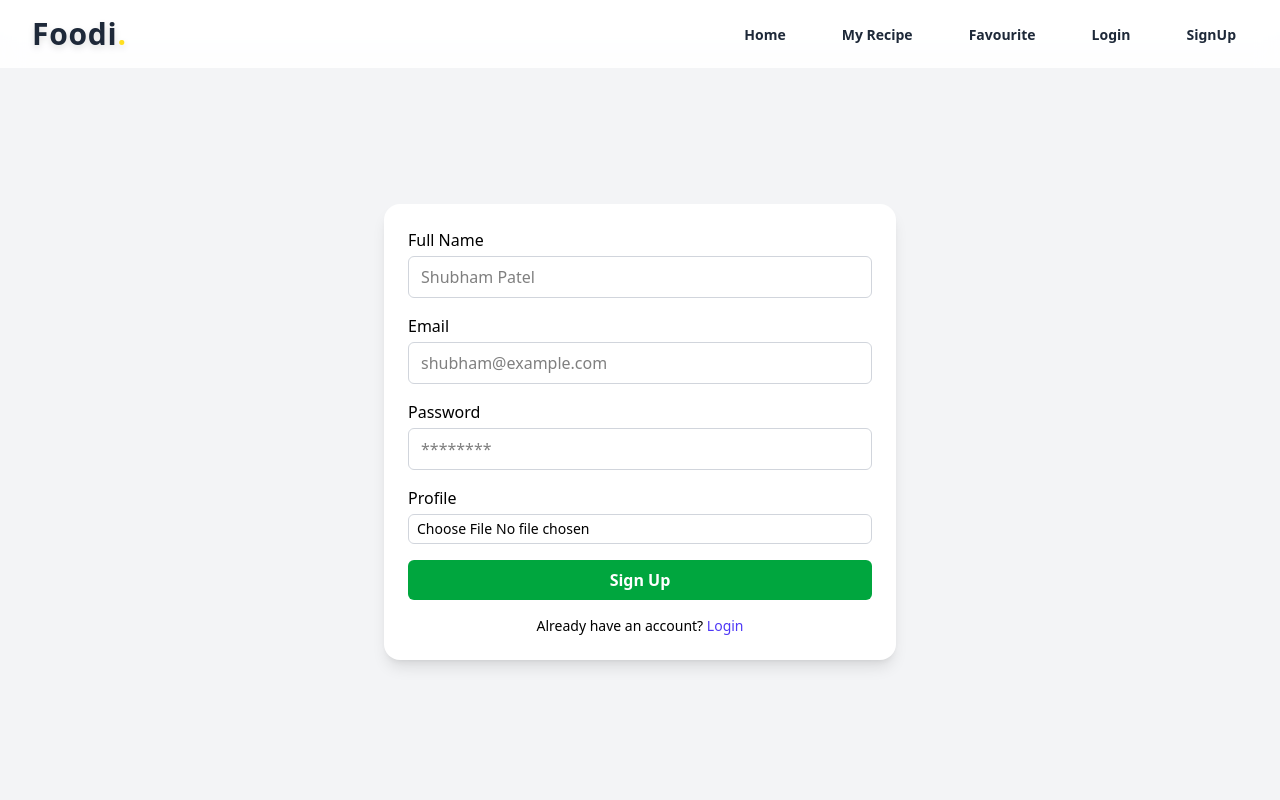
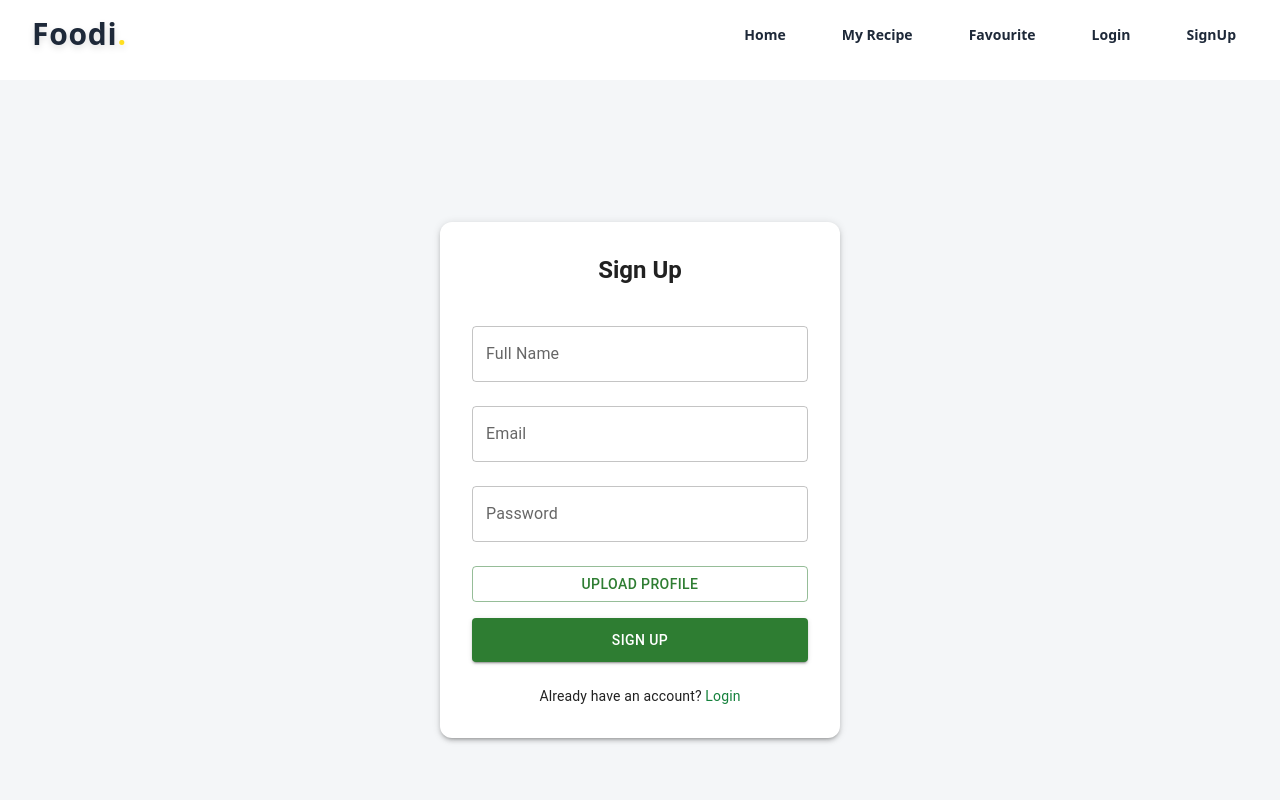
Before and after one commit to 04Shubhampatil/MERN-Foodi-App, a React app in the folder frontend/: page /signup in a window 1280 px wide. Shown: the top 800 px of the page. Built offline with nearby package versions, Linux system fonts and the light colour scheme; the HTML template or start-up script is replaced by a standard one.

Commit message:
auth
Signed-off-by: 04Shubhampatil <04Shubhampatil>

```diff
--- a/frontend/src/components/auth/Login.jsx
+++ b/frontend/src/components/auth/Login.jsx
@@ -1,20 +1,28 @@
 import React, { useState } from "react";
-import { Link } from "react-router-dom";
+import { Link, useNavigate } from "react-router-dom";
 import axios from "axios";
 import { setLoading, setUser } from "../../redux/auth.js";
 import { useDispatch, useSelector } from "react-redux";
-import { Loader2 } from "lucide-react";
 import toast, { Toaster } from "react-hot-toast";
-import { useNavigate } from "react-router-dom";
+
+// ✅ MUI Components
+import {
+  Box,
+  Button,
+  TextField,
+  Typography,
+  Paper,
+  CircularProgress,
+} from "@mui/material";
 
 function Login() {
   const [input, setInput] = useState({
     email: "",
     password: "",
   });
+
   const dispatch = useDispatch();
   const { loading } = useSelector((store) => store.auth);
-
   const navigate = useNavigate();
 
   const changeEventHandler = (e) => {
@@ -36,25 +44,20 @@ function Login() {
           withCredentials: true,
         }
       );
-      console.log(res.data); // Log the actual response data
+
       if (res.data.success) {
         dispatch(setUser(res.data.user));
         toast.success(res.data.message);
-        setTimeout(() => {
-          navigate("/");
-        }, 1000);
+        setTimeout(() => navigate("/"), 1000);
       }
     } catch (error) {
       if (error.response) {
-        // Server responded with status code not in 2xx
         toast.error(error.response.data.message || "Something went wrong!");
         console.error("Error Response:", error.response.data);
       } else if (error.request) {
-        // Request was made but no response
         toast.error("No response from server. Please try again later.");
         console.error("Error Request:", error.request);
       } else {
-        // Something else
         toast.error(error.message || "Unexpected error!");
         console.error("Error:", error.message);
       }
@@ -64,59 +67,75 @@ function Login() {
   };
 
   return (
-    <div className="flex items-center justify-center min-h-screen bg-gray-50 ">
-      <form
-        onSubmit={submitHandler}
-        className="w-full max-w-md bg-white p-6 rounded-lg shadow-md"
+    <Box
+      display="flex"
+      justifyContent="center"
+      alignItems="center"
+      minHeight="100vh"
+      bgcolor="#f4f6f8"
+      px={2}
     >
-        <h1 className="text-2xl font-bold mb-4">Login</h1>
+      <Paper
+        elevation={3}
+        sx={{ p: 4, borderRadius: 3, maxWidth: 400, width: "100%" }}
+      >
+        <Typography variant="h5" fontWeight="bold" mb={3} textAlign="center">
+          Login
+        </Typography>
 
+        <form onSubmit={submitHandler}>
           {/* Email */}
-        <div className="mb-3">
-          <label className="block mb-1 font-medium">Email</label>
-          <input
+          <TextField
+            fullWidth
+            margin="normal"
+            label="Email"
             type="email"
             name="email"
             value={input.email}
             onChange={changeEventHandler}
-            placeholder="shubham@example.com"
-            className="w-full border border-gray-300 rounded-md px-3 py-2 focus:outline-none focus:ring-2 focus:ring-green-500"
           />
-        </div>
 
           {/* Password */}
-        <div className="mb-3">
-          <label className="block mb-1 font-medium">Password</label>
-          <input
+          <TextField
+            fullWidth
+            margin="normal"
+            label="Password"
             type="password"
             name="password"
             value={input.password}
             onChange={changeEventHandler}
-            placeholder="********"
-            className="w-full border border-gray-300 rounded-md px-3 py-2 focus:outline-none focus:ring-2 focus:ring-green-500"
           />
-        </div>
 
           {/* Submit Button */}
-        <button
+          <Button
             type="submit"
-          className="w-full bg-green-600 hover:bg-green-700 text-white font-bold py-2 px-4 rounded-md flex items-center justify-center"
+            variant="contained"
+            color="success"
+            fullWidth
             disabled={loading}
+            sx={{ mt: 3, py: 1.2 }}
           >
-          {loading && <Loader2 className="mr-2 h-4 w-4 animate-spin" />}
-          {loading ? "Please wait..." : " Login"}
-        </button>
+            {loading ? (
+              <>
+                <CircularProgress size={20} sx={{ mr: 1 }} />
+                Please wait...
+              </>
+            ) : (
+              "Login"
+            )}
+          </Button>
+        </form>
 
-        {/* Login Link */}
-        <p className="text-sm mt-4 text-center">
-          dont have an account?
-          <Link to="/signup" className="text-indigo-600 hover:underline">
-            Login
+        {/* Signup Link */}
+        <Typography variant="body2" align="center" mt={3}>
+          Don’t have an account?{" "}
+          <Link to="/signup" style={{ color: "#15813C", textDecoration: "none" }}>
+            Sign Up
           </Link>
-        </p>
+        </Typography>
+      </Paper>
       <Toaster position="top-right" />
-      </form>
-    </div>
+    </Box>
   );
 }
 
--- a/frontend/src/components/auth/SignUp.jsx
+++ b/frontend/src/components/auth/SignUp.jsx
@@ -1,24 +1,31 @@
 import React, { useState } from "react";
-import { Link } from "react-router-dom";
+import { Link, useNavigate } from "react-router-dom";
 import axios from "axios";
+import { useDispatch, useSelector } from "react-redux";
 import { setLoading } from "../../redux/auth.js";
-import { useDispatch, useSelector } from "react-redux";
+import toast, { Toaster } from "react-hot-toast";
 import { Loader2 } from "lucide-react";
-import toast, { Toaster } from "react-hot-toast";
-import { useNavigate } from "react-router-dom";
 
+// ✅ MUI Components
+import {
+  Box,
+  Button,
+  TextField,
+  Typography,
+  Paper,
+  CircularProgress,
+} from "@mui/material";
 
 function Signup() {
   const [input, setInput] = useState({
     fullname: "",
     email: "",
+    password: "",
+    file: null,
+  });
 
-    password: "",
-
-  });
   const dispatch = useDispatch();
   const { loading } = useSelector((store) => store.auth);
-
   const navigate = useNavigate();
 
   const changeEventHandler = (e) => {
@@ -50,103 +57,116 @@ function Signup() {
           withCredentials: true,
         }
       );
-      console.log(res.data);
-      if(res.data.success){
+
+      if (res.data.success) {
         toast.success(res.data.message);
-        setTimeout(() => {
-          navigate("/login");
-        }, 1000);
-      }
-      else{
+        setTimeout(() => navigate("/login"), 1000);
+      } else {
         toast.error(res.data.message);
       }
     } catch (error) {
-      console.log(error);
+      toast.error(error.response?.data?.message || "Something went wrong!");
+      console.error(error);
     } finally {
       dispatch(setLoading(false));
     }
   };
 
   return (
-   <div className="flex items-center justify-center min-h-screen bg-gray-100 px-4 mt-8">
-      <div className="w-full max-w-lg bg-white rounded-2xl shadow-lg overflow-hidden ">
-        {/* Card Header */}
+    <Box
+      display="flex"
+      justifyContent="center"
+      alignItems="center"
+      minHeight="100vh"
+      bgcolor="#f4f6f8"
+      position={"relative"}
+      zIndex={1000}
+      mt="80px"
+      px={2}
+    >
+      <Paper
+        elevation={3}
+        sx={{ p: 4, borderRadius: 3, maxWidth: 400, width: "100%" }}
+      >
+        <Typography variant="h5" fontWeight="bold" mb={3} textAlign="center">
+          Sign Up
+        </Typography>
 
-
-        {/* Card Body */}
-        <form onSubmit={submitHandler} className="p-6">
+        <form onSubmit={submitHandler}>
           {/* Fullname */}
-          <div className="mb-4">
-            <label className="block mb-1 font-medium">Full Name</label>
-            <input
-              type="text"
+          <TextField
+            fullWidth
+            margin="normal"
+            label="Full Name"
             name="fullname"
             value={input.fullname}
             onChange={changeEventHandler}
-              placeholder="Shubham Patel"
-              className="w-full border border-gray-300 rounded-md px-3 py-2 focus:outline-none focus:ring-2 focus:ring-green-500"
           />
-          </div>
 
           {/* Email */}
-          <div className="mb-4">
-            <label className="block mb-1 font-medium">Email</label>
-            <input
+          <TextField
+            fullWidth
+            margin="normal"
+            label="Email"
             type="email"
             name="email"
             value={input.email}
             onChange={changeEventHandler}
-              placeholder="shubham@example.com"
-              className="w-full border border-gray-300 rounded-md px-3 py-2 focus:outline-none focus:ring-2 focus:ring-green-500"
           />
-          </div>
 
           {/* Password */}
-          <div className="mb-4">
-            <label className="block mb-1 font-medium">Password</label>
-            <input
+          <TextField
+            fullWidth
+            margin="normal"
+            label="Password"
             type="password"
             name="password"
             value={input.password}
             onChange={changeEventHandler}
-              placeholder="********"
-              className="w-full border border-gray-300 rounded-md px-3 py-2 focus:outline-none focus:ring-2 focus:ring-green-500"
           />
-          </div>
 
-          {/* Profile Upload */}
-          <div className="mb-4">
-            <label className="block mb-1 font-medium">Profile</label>
-            <input
-              type="file"
-              accept="image/*"
-              onChange={changeFileHandler}
-              className="cursor-pointer border border-gray-300 rounded-md px-2 py-1 text-sm w-full"
-            />
-          </div>
+          {/* File Upload */}
+          <Button
+            variant="outlined"
+            color="success"
+            component="label"
+            fullWidth
+            sx={{ mt: 2, mb: 2 }}
+          >
+            Upload Profile
+            <input type="file" hidden accept="image/*" onChange={changeFileHandler} />
+          </Button>
 
           {/* Submit Button */}
-          <button
+          <Button
             type="submit"
-            className="w-full bg-green-600 hover:bg-green-700 text-white font-bold py-2 px-4 rounded-md flex items-center justify-center"
+            variant="contained"
+            color="success"
+            fullWidth
             disabled={loading}
+            sx={{ py: 1.2 }}
           >
-            {loading && <Loader2 className="mr-2 h-4 w-4 animate-spin" />}
-            {loading ? "Please wait..." : "Sign Up"}
-          </button>
+            {loading ? (
+              <>
+                <CircularProgress size={20} sx={{ mr: 1 }} />
+                Please wait...
+              </>
+            ) : (
+              "Sign Up"
+            )}
+          </Button>
+        </form>
 
         {/* Footer */}
-          <p className="text-sm mt-4 text-center">
+        <Typography variant="body2" align="center" mt={3}>
           Already have an account?{" "}
-            <Link to="/login" className="text-indigo-600 hover:underline">
+          <Link to="/login" style={{ color: "#15813C", textDecoration: "none" }}>
             Login
           </Link>
-          </p>
-        </form>
-      </div>
-
+        </Typography>
+      </Paper>
       <Toaster position="top-right" />
-    </div>
+    </Box>
   );
 }
 
```
Lines whose indentation alone changed are shown as unchanged.
